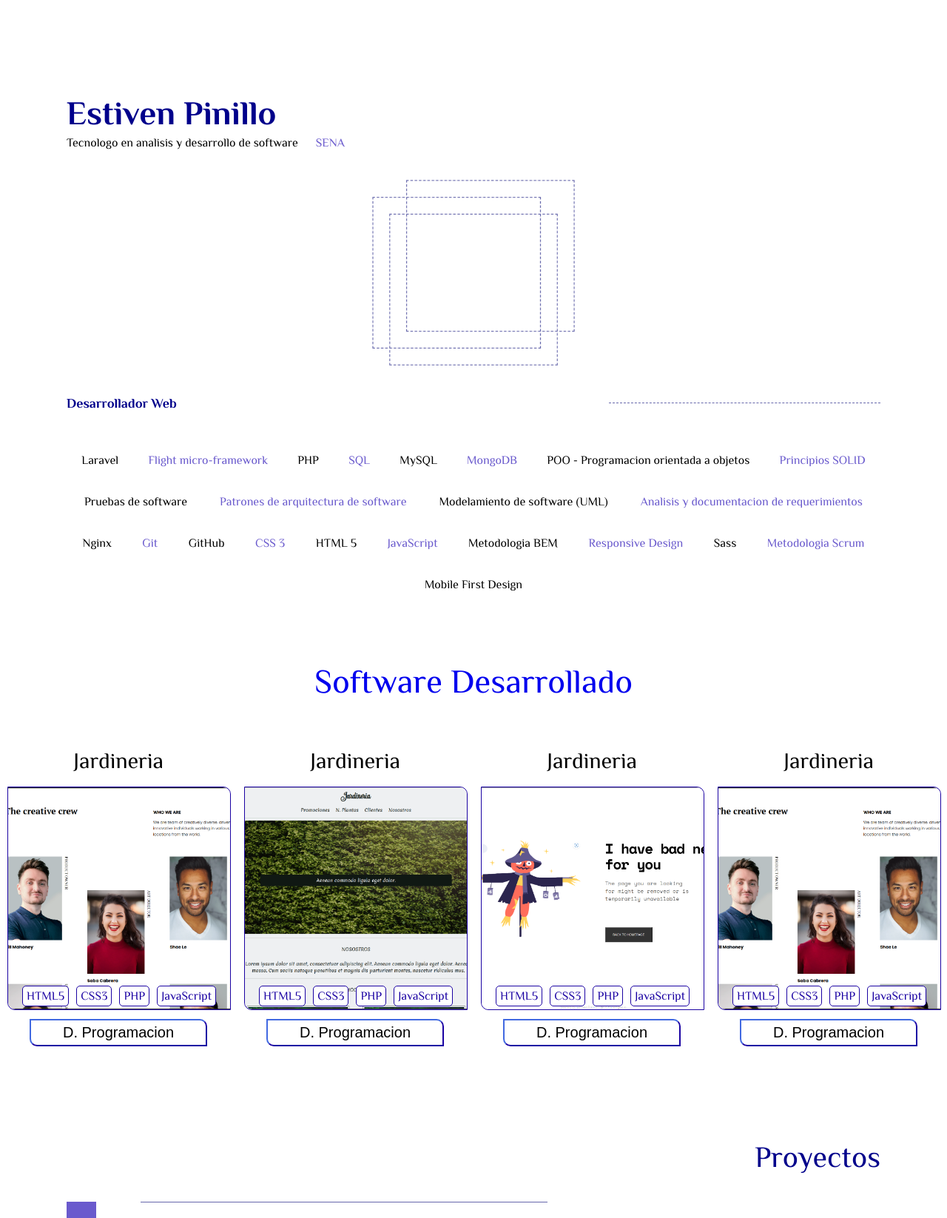
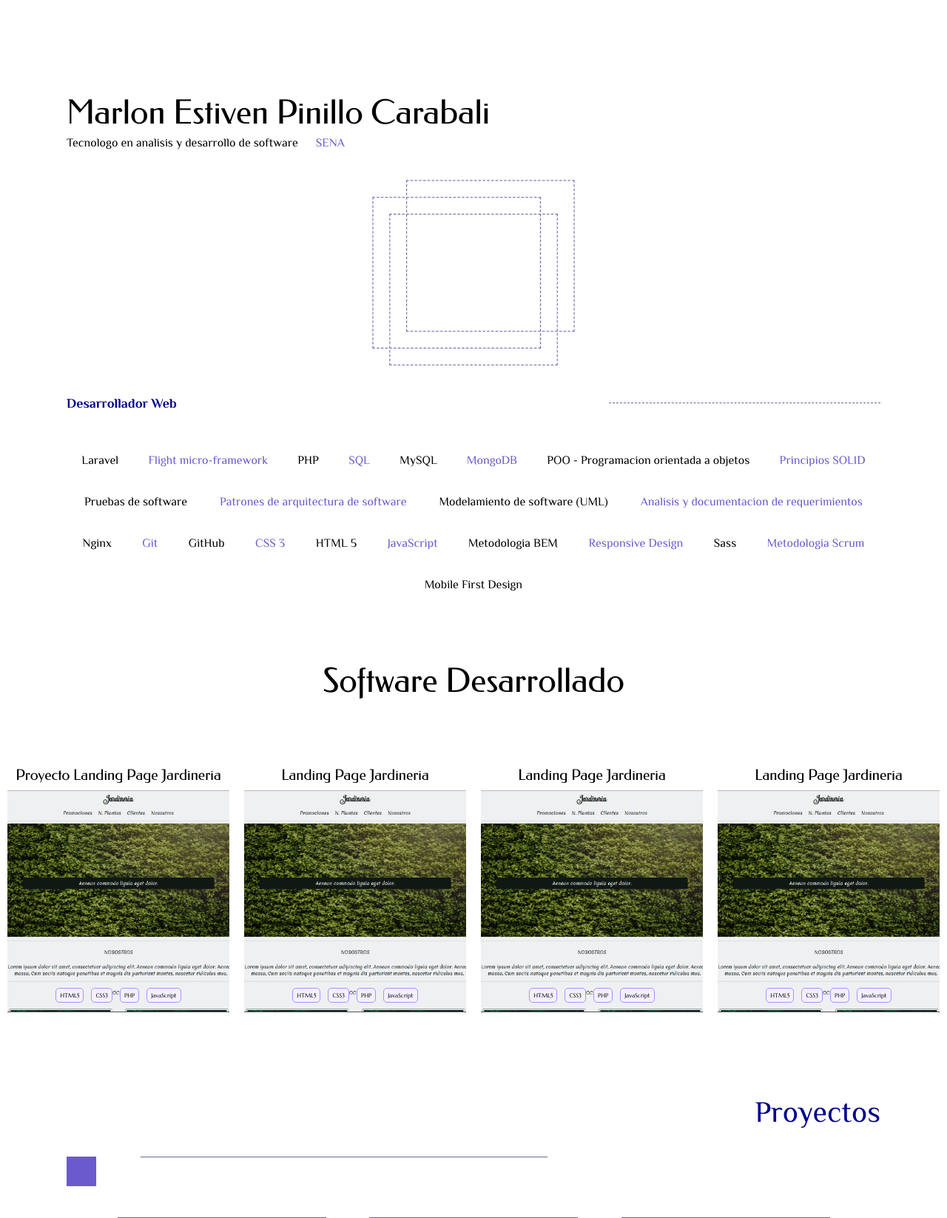
Before and after one commit to EstivenPinillo/estivenpinillo.dev, a PHP site: page / in a window 1280 px wide. Shown: the top 1646 px of the page at 74% size. Run offline with PHP 8.4, Linux system fonts and the light colour scheme.

Commit message:
feat: add the latest changes to the project section and the federo typography. changes to the main title

```diff
--- a/css/project.css
+++ b/css/project.css
@@ -1,3 +1,7 @@
+@font-face {
+  font-family: Federo;
+  src: url(../fonts/Federo/Federo-Regular.ttf); }
+
 @font-face {
   font-family: Kite_One;
   src: url(../fonts/Kite_One/KiteOne-Regular.ttf); }
@@ -10,6 +14,36 @@
   font-family: Philosopher;
   src: url(../fonts/Philosopher/Philosopher-Regular.ttf); }
 
+@font-face {
+  font-family: Philosopher-Bold;
+  src: url(../fonts/Philosopher/Philosopher-Bold.ttf); }
+
+/*++++++++++++++++++++++++++++++++++++++++++++++++++++++++++++++++++ New CSS OOCSS*/
+/*+++++++++++++++++++++++++++++++ Style New CSS OOCSS*/
+.bg-palepurple {
+  background-color: #e5d9f2ff; }
+
+.bg-magnolia {
+  background-color: #f5efffff; }
+
+.bg-periwinkle {
+  background-color: #cdc1ffff; }
+
+.bg-tropicalindigo {
+  background-color: #a594f9ff; }
+
+.bg-mediumslateblue {
+  background-color: #7371fcff; }
+
+.c-black {
+  color: #000000; }
+
+.br-4 {
+  border-radius: 4px; }
+
+.font-federo {
+  font-family: Federo; }
+
 .font-kiteone {
   font-family: Kite_One; }
 
@@ -18,95 +52,112 @@
 
 .font-philosopher {
   font-family: Philosopher; }
+  .font-philosopher--bold {
+    font-family: Philosopher-Bold;
+    color: #000000; }
 
-.developed-software {
-  grid-column: 1/6;
-  margin-top: 80px;
-  display: inherit; }
+.t-shadow-0 {
+  color: #e5d9f2ff;
+  text-shadow: 1px 1px #000000; }
 
-.head-b {
-  font-size: 27px;
-  grid-column: 1/6;
-  text-align: center; }
+.t-shadow-1 {
+  color: #000000;
+  text-shadow: 1px 1px #f5efffff; }
 
-.head-s {
+.fs-title {
   font-size: 30px;
-  margin-top: 10px;
-  margin-bottom: 20px; }
+  color: #000000; }
+
+.object-fit-cover {
+  object-fit: cover; }
+
+.wh-100x300 {
+  width: 100%;
+  height: 300px; }
+
+.fw-bold {
+  font-weight: bold; }
+
+.fs-m {
+  font-size: 20px; }
 
 .t-center {
   text-align: center; }
 
+.technology {
+  padding: 5px;
+  border-radius: 5px;
+  border: 1px solid #a594f9ff;
+  color: #000000;
+  background-color: #f5efffff;
+  font-size: 8px; }
+  .technology:not(:first-child) {
+    margin-left: 10px; }
+
+/*+++++++++++++++++++++++++++++++ Style New CSS OOCSS*/
+/*+++++++++++++++++++++++++++++++ Content New CSS OOCSS*/
+.developed-software {
+  grid-column: 1/6;
+  margin-top: 80px;
+  display: grid;
+  grid-template-columns: 1fr auto 1fr; }
+
+.header-section {
+  grid-column: 2/2; }
+
+.header-sub {
+  padding: 10px; }
+
+.software-list {
+  grid-column: 2/2;
+  display: flex;
+  flex-direction: row;
+  flex-wrap: wrap;
+  align-items: center;
+  justify-content: space-evenly;
+  margin-top: 80px; }
+
 .software {
+  padding: 5px;
   text-align: center;
-  padding: 10px;
-  background-color: white;
-  margin-bottom: 40px;
-  border-radius: 5px; }
-  .software-collection {
-    grid-column: 1/6;
-    margin-top: 50px; }
-  .software-inf {
-    width: 100%;
-    height: 300px;
-    border: 1px solid #1B03A3;
-    border-radius: 0px 10px 0px 10px; }
-  .software-img {
-    border-radius: 0px 10px 0px 10px;
-    width: 100%;
-    height: 300px;
-    object-fit: cover; }
+  margin: 0px 5px 30px 5px; }
 
-.technology {
+.developed-in {
   display: flex;
   justify-content: center;
   position: relative;
   bottom: 35px; }
-  .technology > span {
-    padding: 5px;
-    border-radius: 5px;
-    border: 1px solid #1B03A3;
-    color: #1B03A3;
-    background-color: white; }
-    .technology > span:not(:first-child) {
-      margin-left: 10px; }
 
-.btn {
-  padding: 5px;
-  width: 80%;
-  margin-top: 12px;
-  border-radius: 0px 10px 0px 10px;
-  border-width: 2px;
-  border-style: solid;
-  border-bottom-color: #1B03A3;
-  border-left-color: #4169E1;
-  border-right-color: #1B03A3;
-  border-top-color: #4169E1;
-  cursor: pointer;
-  background-color: white;
-  font-size: 20px; }
-  .btn:hover {
-    border-radius: 10px 0px 10px 0px; }
+/*+++++++++++++++++++++++++++++++ Content New CSS OOCSS*/
+/*+++++++++++++++++++++++++++++++ ID New CSS OOCSS*/
+@media screen and (max-width: 464px) {
+  #marlon {
+    display: none; } }
+
+@media screen and (max-width: 668px) {
+  #carabali {
+    display: none; } }
+
+@media screen and (min-width: 669px) {
+  #marlon {
+    display: inline; }
+  #carabali {
+    display: inline; } }
+
+/*++++++++++++++++++++++++++++ ID EndNew CSS OOCSS*/
+/*++++++++++++++++++++++++++++++++++++++++++++++++++++++++++++++++++ EndNew CSS OOCSS*/
+@media screen and (min-width: 320px) {
+  .software {
+    width: 300px; } }
 
 @media screen and (min-width: 375px) {
-  .software {
-    width: 300px;
-    text-align: center;
-    padding: 10px; }
-  .software-collection {
-    display: flex;
-    flex-direction: row;
-    flex-wrap: wrap;
-    align-items: center;
-    justify-content: space-evenly; } }
+  .fs-title {
+    font-size: 35px; } }
 
 @media screen and (min-width: 768px) {
-  .head-b {
-    grid-column: 2/5;
-    font-size: 45px; }
-  .software-collection {
-    grid-column: 1/6; }
-  .developed-software {
-    grid-column: 1/6;
-    margin-top: 80px;
-    display: inherit; } }
+  .fs-title {
+    font-size: 45px; } }
+
+@media screen and (min-width: 1440px) {
+  .software {
+    margin: 0px 20px 30px 20px; } }
--- a/css/style.css
+++ b/css/style.css
@@ -115,7 +115,6 @@
 }
 
 #header-main__title {
-    font-family: Philosopher-Bold;
     font-size: 45px;
 }
 
--- a/index.html
+++ b/index.html
@@ -25,7 +25,7 @@
         </nav>
 
         <header class="header-main">
-            <h1 id="header-main__title" class="color--dark-blue">Estiven Pinillo</h1>
+            <h1 id="header-main__title" class="font-federo"><span id="marlon">Marlon</span> Estiven Pinillo <span id="carabali">Carabali</span></h1>
             <div class="header-main__sub-title">
                 <span id="header-main__sub-title__one">Tecnologo en analisis y desarrollo de software</span>
                 <span id="header-main__sub-title__two">SENA</span>
@@ -71,70 +71,57 @@
             </div>
         </section>
 
-
         <section id="developed-software" class="developed-software">
-            <header class="head-b">
-                <a class="f-yuseimagic" href="#developed-software">Software Desarrollado</a>
+            <header class="header-section t-center">
+                <a class="font-federo fs-title" href="#developed-software">Software <span>Desarrollado</span></a>
             </header>
-            <section class="software-collection">
-                <article class="software">
-                    <h2 class="t-center head-s f-amaranth">Jardineria</h2>
-                    <div class="software-inf">
-                        <img class="software-img" src="my-team-page-master/img/1024px.png" alt="">
-                        <div class="technology f-amaranth">
-                            <span class="">HTML5</span>
-                            <span class="">CSS3</span>
-                            <span class="">PHP</span>
-                            <span class="">JavaScript</span>
+            <section class="software-list">
+                <article class="software t-center font-marcellus br-4">
+                    <h2 class="header-sub t-center fs-m font-federo">Proyecto Landing Page Jardineria</h2>
+                    <div class="wh-100x300">
+                        <img class="wh-100x300 object-fit-cover" src="jardineria-firstwebpage-master/img/screempage.png" alt="">
+                        <div class="developed-in">
+                            <span class="technology">HTML5</span>
+                            <span class="technology">CSS3</span>
+                            <span class="technology">PHP</span>
+                            <span class="technology">JavaScript</span>
                         </div>
                     </div>
-                    <div class="">
-                        <button class="btn f-yuseimagic">D. Programacion</button>
+                </article>
+                <article class="software t-center font-marcellus br-4">
+                    <h2 class="header-sub t-center fs-m font-federo ">Landing Page Jardineria</h2>
+                    <div class="wh-100x300">
+                        <img class="wh-100x300 object-fit-cover" src="jardineria-firstwebpage-master/img/screempage.png" alt="">
+                        <div class="developed-in">
+                            <span class="technology">HTML5</span>
+                            <span class="technology">CSS3</span>
+                            <span class="technology">PHP</span>
+                            <span class="technology">JavaScript</span>
+                        </div>
                     </div>
                 </article>
-                <article class="software">
-                    <h2 class="t-center head-s f-amaranth">Jardineria</h2>
-                    <div class="software-inf">
-                        <img class="software-img" src="jardineria-firstwebpage-master/img/screempage.png" alt="">
-                        <div class="technology f-amaranth">
-                            <span class="">HTML5</span>
-                            <span class="">CSS3</span>
-                            <span class="">PHP</span>
-                            <span class="">JavaScript</span>
+                <article class="software t-center font-marcellus br-4">
+                    <h2 class="header-sub t-center fs-m font-federo ">Landing Page Jardineria</h2>
+                    <div class="wh-100x300">
+                        <img class="wh-100x300 object-fit-cover" src="jardineria-firstwebpage-master/img/screempage.png" alt="">
+                        <div class="developed-in">
+                            <span class="technology">HTML5</span>
+                            <span class="technology">CSS3</span>
+                            <span class="technology">PHP</span>
+                            <span class="technology">JavaScript</span>
                         </div>
                     </div>
-                    <div class="">
-                        <button class="btn f-yuseimagic">D. Programacion</button>
-                    </div>
                 </article>
-               <article class="software">
-                    <h2 class="t-center head-s f-amaranth">Jardineria</h2>
-                    <div class="software-inf">
-                        <img class="software-img" src="404-not-found-master/img/1440screen.png" alt="">
-                        <div class="technology f-amaranth">
-                            <span class="">HTML5</span>
-                            <span class="">CSS3</span>
-                             <span class="">PHP</span>
-                            <span class="">JavaScript</span>
+                <article class="software t-center font-marcellus br-4">
+                    <h2 class="header-sub t-center fs-m font-federo ">Landing Page Jardineria</h2>
+                    <div class="wh-100x300">
+                        <img class="wh-100x300 object-fit-cover" src="jardineria-firstwebpage-master/img/screempage.png" alt="">
+                        <div class="developed-in">
+                            <span class="technology">HTML5</span>
+                            <span class="technology">CSS3</span>
+                            <span class="technology">PHP</span>
+                            <span class="technology">JavaScript</span>
                         </div>
-                    </div>
-                    <div class="">
-                        <button class="btn f-yuseimagic">D. Programacion</button>
-                    </div>
-                </article>
-                <article class="software">
-                    <h2 class="t-center head-s f-amaranth">Jardineria</h2>
-                    <div class="software-inf">
-                        <img class="software-img" src="my-team-page-master/img/1024px.png" alt="">
-                        <div class="technology f-amaranth">
-                            <span class="">HTML5</span>
-                            <span class="">CSS3</span>
-                            <span class="">PHP</span>
-                            <span class="">JavaScript</span>
-                        </div>
-                    </div>
-                    <div class="">
-                        <button class="btn f-yuseimagic">D. Programacion</button>
                     </div>
                 </article>
             </section>
--- a/package.json
+++ b/package.json
@@ -5,7 +5,7 @@
   "main": "index.js",
   "scripts": {
     "compile:sass": "node-sass sass/project.scss css/project.css -w",
-    "compile:sass": "node-sass sass/palette.scss css/palette.css -w"
+    "compile:pallete.scss": "node-sass sass/palette.scss css/palette.css -w"
   },
   "repository": {
     "type": "git",
--- a/sass/project.scss
+++ b/sass/project.scss
@@ -1,3 +1,8 @@
+@font-face {
+    font-family: Federo;
+    src: url(../fonts/Federo/Federo-Regular.ttf);
+}
+
 @font-face {
     font-family: Kite_One;
     src: url(../fonts/Kite_One/KiteOne-Regular.ttf);
@@ -13,6 +18,50 @@
     src: url(../fonts/Philosopher/Philosopher-Regular.ttf);
 }
 
+@font-face {
+    font-family: Philosopher-Bold;
+    src: url(../fonts/Philosopher/Philosopher-Bold.ttf);
+}
+/*++++++++++++++++++++++++++++++++++++++++++++++++++++++++++++++++++ New CSS OOCSS*/
+/*+++++++++++++++++++++++++++++++ Style New CSS OOCSS*/
+$pale-purple: #e5d9f2ff;
+$magnolia: #f5efffff;
+$periwinkle: #cdc1ffff;
+$tropical-indigo: #a594f9ff;
+$medium-slate-blue: #7371fcff;
+
+.bg-palepurple {
+    background-color: $pale-purple;
+}
+
+.bg-magnolia {
+    background-color: $magnolia;
+}
+
+.bg-periwinkle {
+    background-color: $periwinkle;
+}
+
+.bg-tropicalindigo {
+    background-color: $tropical-indigo;
+}
+
+.bg-mediumslateblue {
+    background-color: $medium-slate-blue;
+}
+
+.c-black {
+    color: #000000;
+}
+
+.br-4 {
+    border-radius: 4px;
+}
+
+.font-federo {
+    font-family: Federo;
+}
+
 .font-kiteone {
     font-family: Kite_One;
 }
@@ -23,149 +72,167 @@
 
 .font-philosopher {
     font-family: Philosopher;
+
+    &--bold {
+        font-family: Philosopher-Bold;
+        color: #000000;
+    }
 }
 
-@mixin grid-section {
-    grid-column: 1/6;
-    margin-top: 80px;
+.t-shadow-0 {
+    //color: #000000;
+    //text-shadow: 2px 2px $pale-purple;
+    color: $pale-purple;
+    text-shadow: 1px 1px #000000;
 }
 
-.developed-software {
-    @include grid-section;
-    display: inherit;
-
+.t-shadow-1 {
+    color: #000000;
+    text-shadow: 1px 1px $magnolia;
 }
 
-.head-b {
-    font-size: 27px;
-
-    grid-column: 1/6;
-    text-align: center;
+.fs-title {
+    font-size: 30px;
+    color: #000000;
+    //color: $medium-slate-blue;
+    //text-shadow: 2px 2px #000000;
+    //color: $tropical-indigo;
+    //text-shadow: 1px 1px $medium-slate-blue;
 }
 
-.head-s {
-    font-size: 30px;
-    margin-top: 10px;
-    margin-bottom: 20px;
+.object-fit-cover {
+    object-fit: cover;
+}
+
+.wh-100x300 {
+    width: 100%;
+    height: 300px;
+}
+
+.fw-bold{
+    font-weight: bold;
+}
+
+.fs-m {
+    font-size: 20px;
 }
 
 .t-center {
     text-align: center;
 }
 
-.software {
+.technology {
 
-    text-align: center;
-    padding: 10px;
-    background-color: white;
-    margin-bottom: 40px;
+    padding: 5px;
+    border-radius: 5px;
+    border: 1px solid $tropical-indigo;
+    color: #000000;
+    background-color: $magnolia;
+    font-size: 8px;
 
-    border-radius: 5px;
+    &:not(:first-child) {
+        margin-left: 10px;
+    }
+}
 
-    &-collection {
-        grid-column: 1/6;
-        margin-top: 50px;
+/*+++++++++++++++++++++++++++++++ Style New CSS OOCSS*/
+/*+++++++++++++++++++++++++++++++ Content New CSS OOCSS*/
+.developed-software {
+    grid-column: 1/6;
+    margin-top: 80px;
+    display: grid;
+    grid-template-columns: 1fr auto 1fr;
+}
+
+.header {
+
+    &-section {
+        grid-column: 2/2;
     }
 
-    &-inf {
-        width: 100%;
-        height: 300px;
-        border: 1px solid #1B03A3;
-        border-radius: 0px 10px 0px 10px;
+    &-sub {
+        padding: 10px;
+
     }
-
-    &-img {
-        border-radius: 0px 10px 0px 10px;
-        width: 100%;
-        height: 300px;
-        object-fit: cover;
-    }
-
 }
 
-.technology {
+.software-list {
+    grid-column: 2/2;
+    display: flex;
+    flex-direction: row;
+    flex-wrap: wrap;
+    align-items: center;
+    justify-content: space-evenly;
+    margin-top: 80px;
+}
+
+.software {
+    padding: 5px;
+    text-align: center;
+    margin: 0px 5px 30px 5px;
+}
+
+.developed-in {
     display: flex;
     justify-content: center;
     position: relative;
     bottom: 35px;
+}
 
-    &> span {
-        padding: 5px;
+/*+++++++++++++++++++++++++++++++ Content New CSS OOCSS*/
+/*+++++++++++++++++++++++++++++++ ID New CSS OOCSS*/
 
-        border-radius: 5px;
-        border: 1px solid #1B03A3;
-        color: #1B03A3;
-        background-color: white;
+@media screen and (max-width: 464px) {
+    #marlon {
+        display: none;
+    }
+}
 
-        &:not(:first-child) {
-            margin-left: 10px;
-        }
+@media screen and (max-width: 668px) {
+    #carabali {
+        display: none;
+    }
+}
+
+@media screen and (min-width: 669px) {
+    #marlon {
+        display: inline;
     }
 
+    #carabali {
+        display: inline;
+    }
 }
+/*++++++++++++++++++++++++++++ ID EndNew CSS OOCSS*/
 
-.btn {
-    padding: 5px;
-    width: 80%;
-    margin-top: 12px;
+/*++++++++++++++++++++++++++++++++++++++++++++++++++++++++++++++++++ EndNew CSS OOCSS*/
 
-    border-radius: 0px 10px 0px 10px;
-    border-width: 2px;
-    border-style: solid;
-    border-bottom-color: #1B03A3;
-    border-left-color: #4169E1;
-    border-right-color: #1B03A3;
-    border-top-color: #4169E1;
-
-    cursor: pointer;
-    background-color: white;
-
-    font-size: 20px;
-
-    &:hover {
-        border-radius: 10px 0px 10px 0px;
+@media screen and (min-width: 320px) {
+    .software {
+        width: 300px;
     }
 }
 
 @media screen and (min-width: 375px) {
 
-    .software {
-
-        width: 300px;
-        text-align: center;
-        padding: 10px;
-    }
-
-    .software-collection {
-        display: flex;
-        flex-direction: row;
-        flex-wrap: wrap;
-        align-items: center;
-        justify-content: space-evenly;
+    .fs-title {
+        font-size: 35px;
     }
 
 }
 
 @media screen and (min-width: 768px) {
 
-    .head-b{
-        grid-column: 2/5;
+    .fs-title {
         font-size: 45px;
-
-    }
-
-    @mixin grid-section {
-        grid-column: 1/6;
-        margin-top: 80px;
-    }
-
-    .software-collection{
-        grid-column: 1/6;
-    }
-
-    .developed-software {
-        @include grid-section;
-        display: inherit;
     }
 
 }
+
+@media screen and (min-width: 1440px) {
+
+    .software {
+        margin: 0px 20px 30px 20px;
+    }
+
+}
```
Also changed, not shown: css/palette.css (added, +17 -0 lines), fonts/Federo/OFL.txt (added, +94 -0 lines), sass/palette.scss (+4 -4 lines), fonts/Federo/Federo-Regular.ttf (added).
